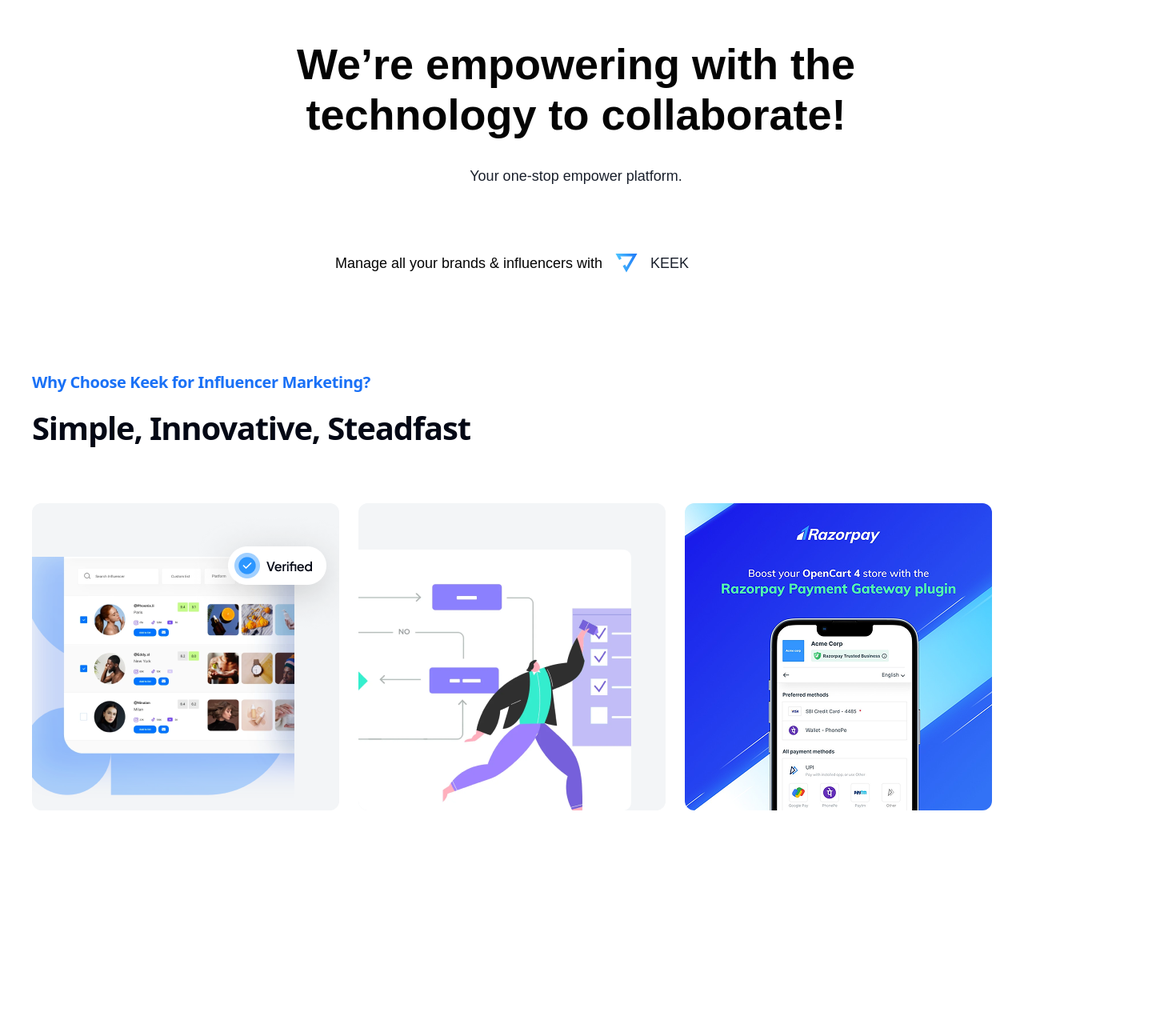
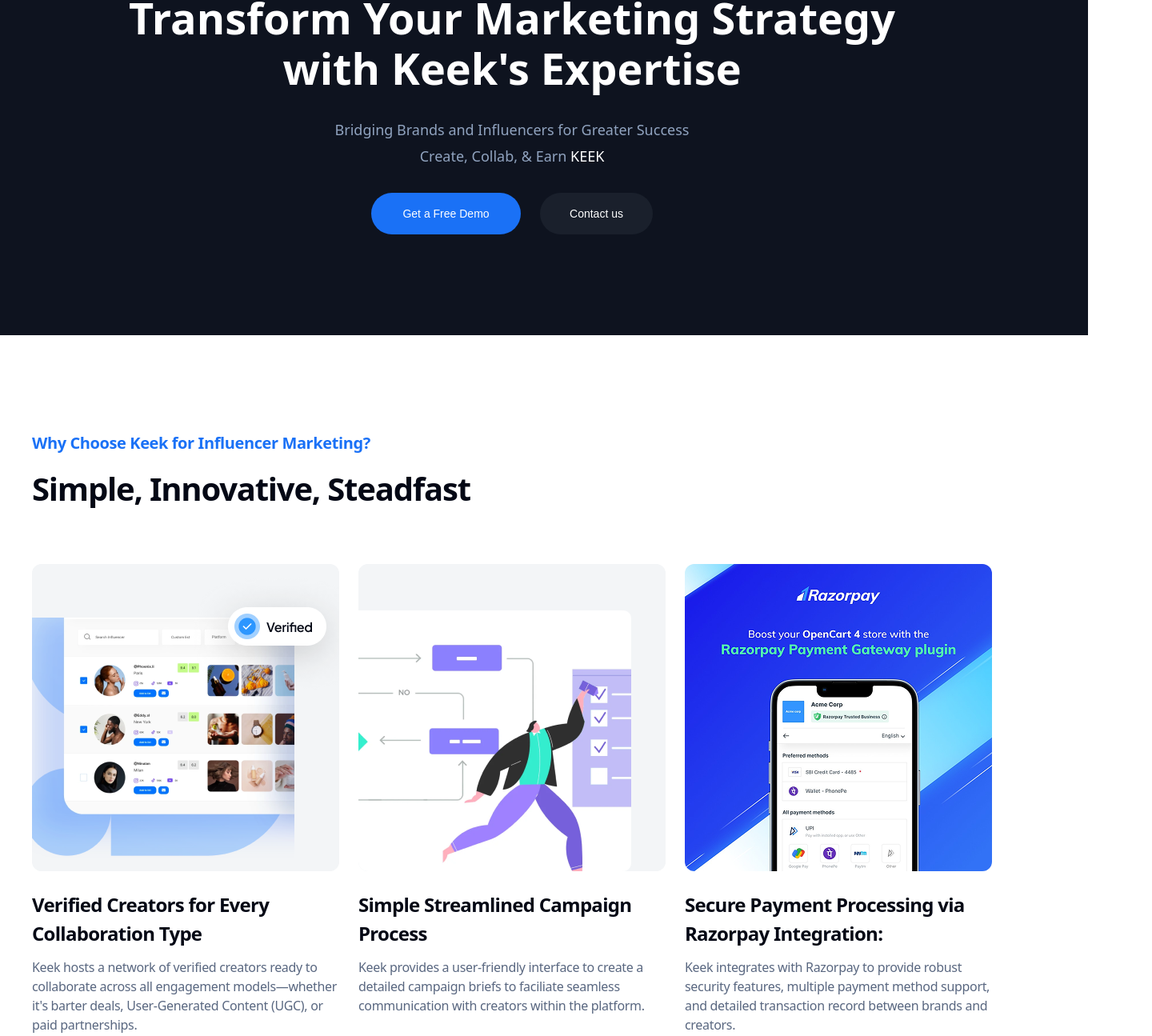
Before and after one commit to Keek-In/LandingPage, a React (Vite) app: page /about-us in a window 1280 px wide. Shown: the part 177-1472 px from the top of the page at 80% size, 1440 px wide, since content can reach past the window. Built offline with nearby package versions, Linux system fonts and the light colour scheme.

Commit message:
first commit

```diff
--- a/src/components/Benefits.tsx
+++ b/src/components/Benefits.tsx
@@ -13,14 +13,40 @@
       </p>
 
       <div className="flex gap-[24px] mt-[64px]">
-        <div className="w-[384px] h-[384px] flex-shrink-0 rounded-[12px] bg-[#F3F5F7] flex items-center justify-center">
-          <img src={benefits1} alt="Benefits 1" className="max-w-full max-h-full object-contain rounded-[12px]" />
+        <div className="w-[384px] h-[384px] flex-shrink-0 rounded-[12px] bg-[#F3F5F7] flex flex-col items-center">
+          <div className="w-full h-full flex items-center justify-center">
+            <img src={benefits1} alt="Benefits 1" className="max-w-full max-h-full object-contain rounded-[12px]" />
+          </div>
+          <p className="text-[#040815] font-semibold text-[24px] leading-[36px] tracking-[-0.72px] mt-[24px] text-left">
+            Verified Creators for Every Collaboration Type
+          </p>
+          <p className="text-[#596780] font-normal text-[16px] leading-[24px] tracking-[-0.32px] mt-[12px] text-left">
+            Keek hosts a network of verified creators ready to collaborate across all engagement models—whether it's barter deals, User-Generated Content (UGC), or paid partnerships.
+          </p>
         </div>
-        <div className="w-[384px] h-[384px] flex-shrink-0 rounded-[12px] bg-[#F3F5F7] flex items-center justify-center">
-          <img src={benefits2} alt="Benefits 2" className="max-w-full max-h-full object-contain rounded-[12px]" />
+
+        <div className="w-[384px] h-[384px] flex-shrink-0 rounded-[12px] bg-[#F3F5F7] flex flex-col items-center">
+          <div className="w-full h-full flex items-center justify-center">
+            <img src={benefits2} alt="Benefits 2" className="max-w-full max-h-full object-contain rounded-[12px]" />
+          </div>
+          <p className="text-[#040815] font-semibold text-[24px] leading-[36px] tracking-[-0.72px] mt-[24px] text-left">
+          Simple Streamlined Campaign Process
+          </p>
+          <p className="text-[#596780] font-normal text-[16px] leading-[24px] tracking-[-0.32px] mt-[12px] text-left">
+          Keek provides a user-friendly interface to create a detailed campaign briefs to faciliate seamless communication with creators within the platform.
+          </p>
         </div>
-        <div className="w-[384px] h-[384px] flex-shrink-0 rounded-[12px] bg-[#F3F5F7] flex items-center justify-center">
-          <img src={benefits3} alt="Benefits 3" className="max-w-full max-h-full object-contain rounded-[12px]" />
+
+        <div className="w-[384px] h-[384px] flex-shrink-0 rounded-[12px] bg-[#F3F5F7] flex flex-col items-center">
+          <div className="w-full h-full flex items-center justify-center">
+            <img src={benefits3} alt="Benefits 3" className="max-w-full max-h-full object-contain rounded-[12px]" />
+          </div>
+          <p className="text-[#040815] font-semibold text-[24px] leading-[36px] tracking-[-0.72px] mt-[24px] text-left">
+          Secure Payment Processing via Razorpay Integration:
+          </p>
+          <p className="text-[#596780] font-normal text-[16px] leading-[24px] tracking-[-0.32px] mt-[12px] text-left">
+          Keek integrates with Razorpay to provide robust security features, multiple payment method support, and detailed transaction record between brands and creators.
+          </p>
         </div>
       </div>
     </div>
--- a/src/components/Footer.tsx
+++ b/src/components/Footer.tsx
@@ -13,8 +13,8 @@
           <ul className="footer-list">
             <li className="footer-list-heading">Company</li>
             <li className="footer-list-item"><a href="/pricing">Pricing</a></li>
-            <li className="footer-list-item"><a href="/about">About Us</a></li>
-            <li className="footer-list-item"><a href="/contact">Contact Us</a></li>
+            <li className="footer-list-item"><a href="/about-us">About Us</a></li>
+            <li className="footer-list-item"><a href="/get-demo">Contact Us</a></li>
           </ul>
         </div>
 
--- a/src/pages/AboutUs.tsx
+++ b/src/pages/AboutUs.tsx
@@ -1,5 +1,4 @@
 import { BreadcrumbWithCustomSeparator } from "../components/shared/Breadcrumb"; // Adjust according to your actual file structure
-import Form1Svg from "../assets/form1.svg"; // Adjust according to your actual file structure
 
 const AboutUs = () => {
   // Define breadcrumb links
@@ -16,27 +15,27 @@
   ];
 
   return (
-    <div className="px-6 md:px-20">
+    <div className="w-[1440px] h-[512px] bg-[#0E131F] px-6 md:px-20">
       {/* Breadcrumb component */}
       <BreadcrumbWithCustomSeparator links={links} />
+      <p className="text-white text-center font-semibold text-[54px] leading-[63px] mt-[60px]">
+        Transform Your Marketing Strategy <br/>with Keek&apos;s Expertise
+      </p>
+      <p className="text-[#90A3BF] text-center font-normal text-[18px] leading-[27px] mt-[32px]">
+        Bridging Brands and Influencers for Greater Success
+      </p>
+      <p className="text-[#90A3BF] text-center font-normal text-[18px] leading-[27px] mt-[6px]">
+        Create, Collab, & Earn <span className="text-white">KEEK</span>
+      </p>
 
-      {/* Text container with fixed dimensions */}
-      <div className="w-[1440px] h-[360.71px] mx-auto flex flex-col justify-center items-center text-center">
-        <h1 className="about-title">
-          We’re empowering with the <br />technology to collaborate!
-        </h1>
-        <p className="about-subtitle">
-          Your one-stop empower platform.
-        </p>
-      </div>
-
-      {/* New row with text, SVG, and KEEK */}
-      <div className="mt-6 flex items-center justify-center">
-        <p className="about-manage-text">
-          Manage all your brands & influencers with
-        </p>
-        <img src={Form1Svg} alt="Form1" className="mx-4" /> {/* Form1 SVG */}
-        <p className="about-keek-text">KEEK</p>
+      {/* Buttons */}
+      <div className="flex justify-center gap-[24px] mt-[32px]">
+        <button className="flex items-center justify-center gap-[10px] w-[187px] h-[52px] px-[24px] py-[13px] bg-[#1A71F6] rounded-[30px]">
+          <span className="text-white">Get a Free Demo</span> {/* Change the text to your button label */}
+        </button>
+        <button className="flex items-center justify-center gap-[10px] w-[141px] h-[52px] px-[24px] py-[13px] bg-[#1A202C] rounded-[30px]">
+          <span className="text-white">Contact us</span> {/* Change the text to your button label */}
+        </button>
       </div>
     </div>
   );
```
